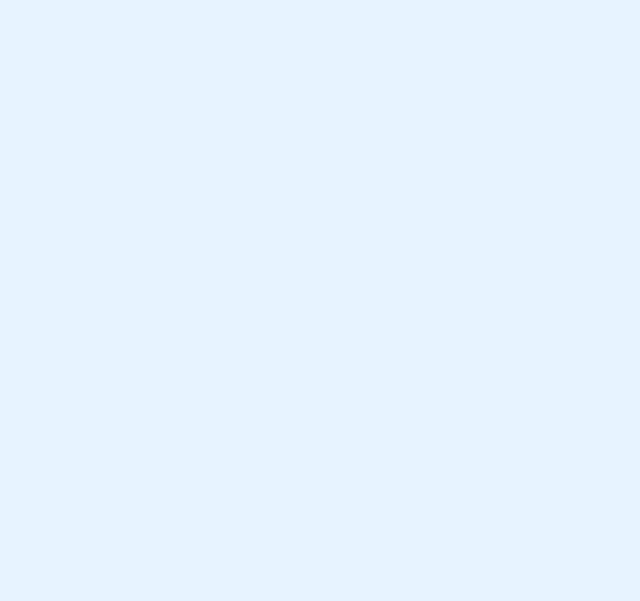
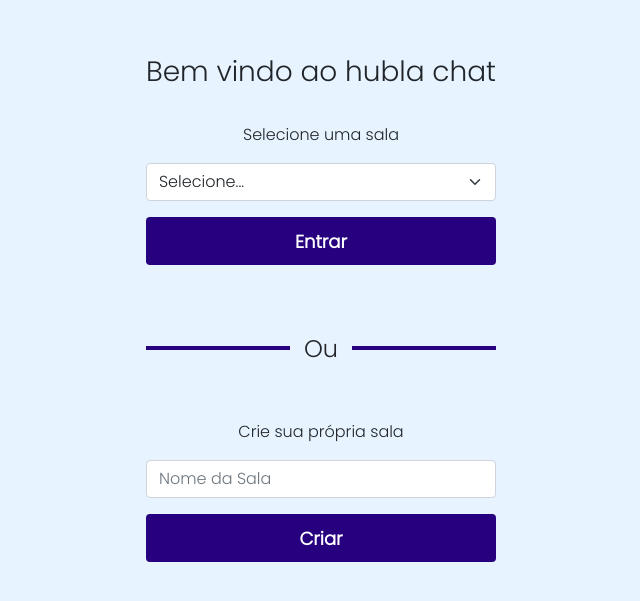
Before and after one commit to mateusdreher/app.hublab-test, an Angular app: page /join in a window 1280 px wide. Before the commit this address led to /. Shown: the part 109-710 px from the top of the page, without its empty margins (319-959 px from the left). Built offline with nearby package versions, Linux system fonts and the light colour scheme.

Commit message:
Create join/create room

```diff
--- a/src/app/chat/chat.module.ts
+++ b/src/app/chat/chat.module.ts
@@ -4,6 +4,7 @@
 import { ChatComponent } from './components/chat/chat.component';
 import { ChatRoutingModule } from './chat-routing.module';
 import { JoinRoomComponent } from './components/join-room/join-room.component';
+import { SharedModule } from '../shared/shared.module';
 
 
 
@@ -15,7 +16,8 @@
   ],
   imports: [
     CommonModule,
-    ChatRoutingModule
+    ChatRoutingModule,
+    SharedModule
   ]
 })
 export class ChatModule { }
--- a/src/app/chat/components/join-room/join-room.component.css
+++ b/src/app/chat/components/join-room/join-room.component.css
@@ -0,0 +1,26 @@
+.main {
+    height: 100vh;
+    display: flex;
+    justify-content: center;
+    align-items: center;
+}
+h3, p {
+    text-align: center;
+}
+h3 {
+    margin: 10% 0;
+}
+.separator {
+    border-bottom: 4px solid #270080;
+    display: flex;
+    justify-content: center;
+    align-items: center;
+    margin: 20% 0;
+}
+
+.separator > h4 {
+    background-color: #E7F3FF;
+    margin-bottom: -18px;
+    width: fit-content;
+    padding: 0 4% ;
+}
--- a/src/app/chat/components/join-room/join-room.component.html
+++ b/src/app/chat/components/join-room/join-room.component.html
@@ -1,15 +1,29 @@
-<div>
-    <h3>Bem vindo ao hubla chat</h3>
-    <p>selecione uma sala para entrar ou crie uma nova sala</p>
+<div class="main">
+    <div class="content">
+        <h3>Bem vindo ao hubla chat</h3>
+        <div>
+            <p>Selecione uma sala</p>
+            <div class="input-group mb-3">
+                <select class="form-select" id="inputGroupSelect01">
+                    <option selected disabled>Selecione...</option>
+                    <option *ngFor="let room of rooms">{{room}}</option>
+                </select>
+            </div>
+            <app-button text="Entrar"></app-button>
 
-    <div class="input-group mb-3">
-        <span class="input-group-text" id="basic-addon1">@</span>
-        <input type="text" class="form-control" placeholder="Username" aria-label="Username" aria-describedby="basic-addon1">
-        <select class="form-select" id="inputGroupSelect01">
-            <option selected>Choose...</option>
-            <option value="1">One</option>
-            <option value="2">Two</option>
-            <option value="3">Three</option>
-        </select>
-      </div>
+        </div>
+
+        <div class="separator">
+            <h4> Ou </h4>
+        </div>
+
+        <div>
+            <p>Crie sua própria sala</p>
+            <div class="input-group mb-3">
+              <input type="text" class="form-control" placeholder="Nome da Sala" aria-label="Username" aria-describedby="basic-addon1">
+            </div>
+            <app-button text="Criar"></app-button>
+        </div>
+    </div>
+
 </div>
--- a/src/app/chat/components/join-room/join-room.component.ts
+++ b/src/app/chat/components/join-room/join-room.component.ts
@@ -7,7 +7,10 @@
 })
 export class JoinRoomComponent implements OnInit {
   rooms: string[] = ['sala 01', 'sala 02'];
-  constructor() { }
+
+  constructor(
+
+  ) { }
 
   ngOnInit(): void {
   }
```
Also changed, not shown: src/app/chat/chat-routing.module.ts (+10 -0 lines).
